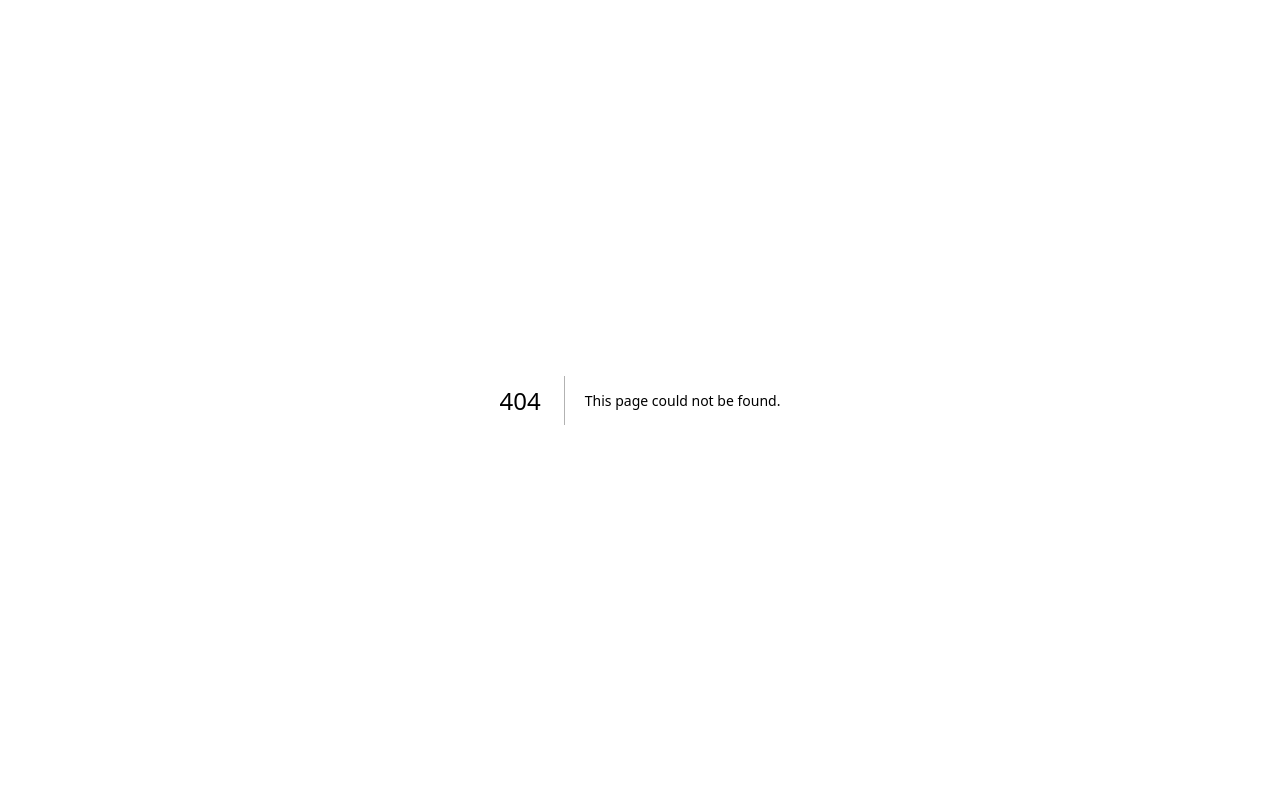
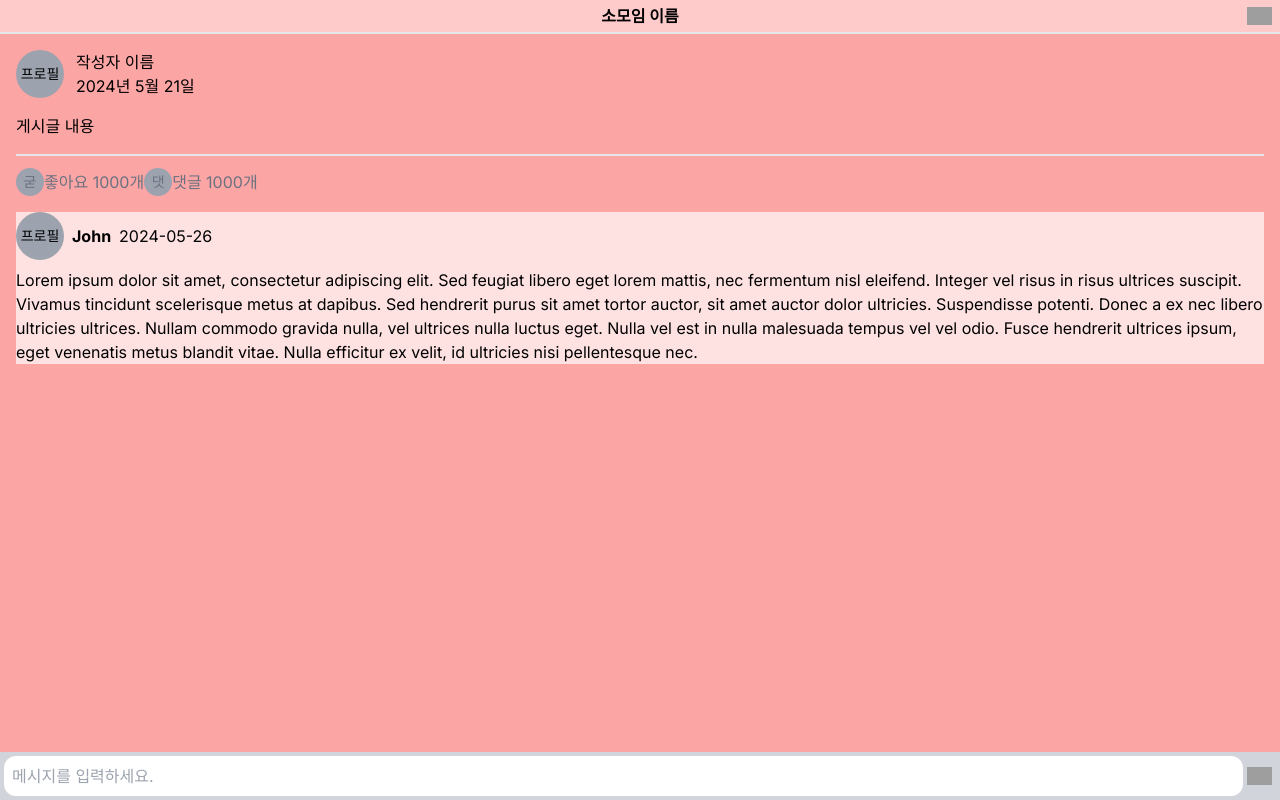
Before and after one commit to hyobin0726/do-frontend, a Next.js app: page /clubbulletin/1 in a window 1280 px wide. Before the commit this address had no page. Built offline with nearby package versions, Linux system fonts and the light colour scheme; grey boxes are pictures that could not be loaded.

Commit message:
feat: clubbulletin publishing

```diff
--- /dev/null
+++ b/src/app/(club)/clubbulletin/[clubbulletin]/layout.tsx
@@ -0,0 +1,24 @@
+import ClubBulletinBottom from '@/components/pages/club/ClubBulletinBottom'
+
+export default function ClubBulletinLayout({ children }: { children: React.ReactNode }) {
+    return (
+        <>
+            <header className="border-b-2 py-4 bg-red-200 relative">
+                <div className="container mx-auto px-4 flex items-center">
+                    <div className="absolute left-1/2 transform -translate-x-1/2">
+                        <h1 className="font-bold">소모임 이름</h1>
+                    </div>
+                    <img
+                        width="25"
+                        height="25"
+                        src="https://img.icons8.com/ios-glyphs/30/more.png"
+                        alt="수정삭제하기"
+                        className="absolute right-2 bg-red-300"
+                    />
+                </div>
+            </header>
+            {children}
+            <ClubBulletinBottom />
+        </>
+    )
+}
--- /dev/null
+++ b/src/app/(club)/clubbulletin/[clubbulletin]/page.tsx
@@ -0,0 +1,32 @@
+import ClubBulletinComment from '@/components/pages/club/ClubBulletinComment'
+
+function clubbulletin() {
+    return (
+        <div className="p-4 bg-red-300 h-[calc(100vh-5rem)] ">
+            <div className="flex items-center mb-4">
+                <div className="bg-gray-400 rounded-full w-12 h-12 flex items-center justify-center text-sm">
+                    프로필
+                </div>
+                <div className="ml-3">
+                    <p>작성자 이름</p>
+                    <p>2024년 5월 21일</p>
+                </div>
+            </div>
+            <div className="mb-4">
+                <p>게시글 내용</p>
+            </div>
+            <div className="flex items-center  border-t-2 mb-4">
+                <button className="flex items-center text-gray-500 mt-3">
+                    <div className="bg-gray-400 rounded-full w-7 h-7 flex items-center justify-center text-sm">굳</div>
+                    <span>좋아요 1000개</span>
+                </button>
+                <button className="flex items-center text-gray-500 mt-3">
+                    <div className="bg-gray-400 rounded-full w-7 h-7 flex items-center justify-center text-sm">댓</div>
+                    <span>댓글 1000개</span>
+                </button>
+            </div>
+            <ClubBulletinComment />
+        </div>
+    )
+}
+export default clubbulletin
--- a/src/app/(club)/clubbulletin/page.tsx
+++ /dev/null
@@ -1,4 +0,0 @@
-function clubbulletin() {
-    return <>게시글입니다</>
-}
-export default clubbulletin
--- a/src/app/(club)/clubdetail/clubboard/page.tsx
+++ b/src/app/(club)/clubdetail/clubboard/page.tsx
@@ -3,7 +3,7 @@ import Link from 'next/link'
 function ClubBoard() {
     return (
         <div>
-            <Link href={'/clubbulletin'} className="bg-red-100 flex">
+            <Link href={'/clubbulletin/1'} className="bg-red-100 flex">
                 소모임 게시글입니다 클릭하면 게시글로 이동
             </Link>
             <Link href={'/clubwriting'} className="bg-red-200 flex">
--- a/src/app/(club)/clubwriting/layout.tsx
+++ b/src/app/(club)/clubwriting/layout.tsx
@@ -1,11 +1,24 @@
-import ClubBulletinBottom from '@/components/pages/club/ClubBulletinBottom'
+import ClubWritingBottom from '@/components/pages/club/ClubWritingBottom'
 
 export default function ClubWritingLayout({ children }: { children: React.ReactNode }) {
     return (
         <>
-            <div className=" flex justify-center">소모임</div>
+            <header className="border-b-2 py-4 bg-red-200 relative">
+                <div className="container mx-auto px-4 flex items-center">
+                    <div className="absolute left-1/2 transform -translate-x-1/2">
+                        <h1 className="font-bold">소모임 이름</h1>
+                    </div>
+                    <div className="ml-auto">
+                        <button className="bg-red-300  py-2 px-4 rounded ">발행</button>
+                    </div>
+                </div>
+                <div className="flex items-center justify-start px-4">
+                    <input type="checkbox" className="mr-2" />
+                    <div>공지</div>
+                </div>
+            </header>
             {children}
-            <ClubBulletinBottom />
+            <ClubWritingBottom />
         </>
     )
 }
--- a/src/app/(club)/clubwriting/page.tsx
+++ b/src/app/(club)/clubwriting/page.tsx
@@ -1,4 +1,11 @@
 function ClubWriting() {
-    return <>멤버들과 공유하고 싶은 소식을 남겨보세요.</>
+    return (
+        <div className="h-[calc(100vh-10.5rem)]">
+            <textarea
+                placeholder="멤버들과 공유하고 싶은 소식을 남겨보세요."
+                className="w-full h-full p-4 bg-red-300"
+            />
+        </div>
+    )
 }
 export default ClubWriting
--- a/src/components/pages/club/ClubBulletinBottom.tsx
+++ b/src/components/pages/club/ClubBulletinBottom.tsx
@@ -1,69 +1,13 @@
-'use client'
-import Image from 'next/image'
-import { useRef, useState } from 'react'
-
 function ClubBulletinBottom() {
-    const multiRef = useRef<HTMLInputElement>(null)
-    const [multiImages, setMultiImages] = useState<Array<File>>([])
-
-    const multiFileHandler = (event: React.ChangeEvent<HTMLInputElement>) => {
-        const uploadedFiles = (event.target as HTMLInputElement).files
-
-        const existingFileNames = new Set(multiImages.map((file) => file.name))
-
-        const newFiles = Array.from(uploadedFiles as FileList)
-            .filter((file) => file.type.includes('image'))
-            .filter((file) => !existingFileNames.has(file.name))
-
-        setMultiImages((prevFiles) => [...prevFiles, ...newFiles])
-    }
-    const handleMultiImageDelete = (index: number) => {
-        setMultiImages((prevFiles) => prevFiles.filter((_, i) => i !== index))
-    }
-    console.log(multiImages)
     return (
-        <div className="flex absolute bottom-0  border-t-2 w-full">
-            {multiImages.length > 0 && (
-                <div className="flex p-2 space-x-2">
-                    {multiImages?.map((file: File, index: number) => (
-                        <div key={index} className="relative">
-                            <div className="w-[50px] h-[50px]">
-                                <Image
-                                    src={URL.createObjectURL(file)}
-                                    alt={`이미지 미리보기 ${index + 1}`}
-                                    fill
-                                    sizes="50px"
-                                />
-                            </div>
-                            <button
-                                className="absolute top-0 right-0 p-1 bg-red-500 text-white rounded-full"
-                                onClick={() => handleMultiImageDelete(index)}
-                            >
-                                X
-                            </button>
-                        </div>
-                    ))}
-                </div>
-            )}
-            <div className="p-2">
-                <label htmlFor="inputFile">
-                    <img
-                        width="50"
-                        height="50"
-                        src="https://img.icons8.com/forma-light-filled/24/image.png"
-                        alt="이미지 업로드"
-                    />
-                </label>
-                <input
-                    type="file"
-                    id="inputFile"
-                    style={{ display: 'none' }}
-                    multiple
-                    ref={multiRef}
-                    onChange={(e) => multiFileHandler(e)}
-                />
+        <form className=" absolute bottom-0 h-12 flex w-full p-1 bg-gray-300">
+            <div className="flex-grow">
+                <input type="text" className="p-2 flex-grow rounded-xl w-full" placeholder="메시지를 입력하세요." />
             </div>
-        </div>
+            <button className=" p-1">
+                <img width="25" src="https://img.icons8.com/ios-filled/50/sent.png" alt="전송" />
+            </button>
+        </form>
     )
 }
 export default ClubBulletinBottom
--- /dev/null
+++ b/src/components/pages/club/ClubBulletinComment.tsx
@@ -0,0 +1,24 @@
+function ClubBulletinComment() {
+    return (
+        <div className="bg-red-100  ">
+            <div className="flex items-center mb-2">
+                <div className="bg-gray-400 rounded-full w-12 h-12 flex items-center justify-center text-sm">
+                    프로필
+                </div>
+                <p className="font-bold ml-2">John </p>
+                <p className="ml-2">2024-05-26</p>
+            </div>
+            <p>
+                Lorem ipsum dolor sit amet, consectetur adipiscing elit. Sed feugiat libero eget lorem mattis, nec
+                fermentum nisl eleifend. Integer vel risus in risus ultrices suscipit. Vivamus tincidunt scelerisque
+                metus at dapibus. Sed hendrerit purus sit amet tortor auctor, sit amet auctor dolor ultricies.
+                Suspendisse potenti. Donec a ex nec libero ultricies ultrices. Nullam commodo gravida nulla, vel
+                ultrices nulla luctus eget. Nulla vel est in nulla malesuada tempus vel vel odio. Fusce hendrerit
+                ultrices ipsum, eget venenatis metus blandit vitae. Nulla efficitur ex velit, id ultricies nisi
+                pellentesque nec.
+            </p>
+        </div>
+    )
+}
+
+export default ClubBulletinComment
--- /dev/null
+++ b/src/components/pages/club/ClubWritingBottom.tsx
@@ -0,0 +1,79 @@
+'use client'
+import Image from 'next/image'
+import { useRef, useState } from 'react'
+
+function ClubWritingBottom() {
+    const multiRef = useRef<HTMLInputElement>(null)
+    const [multiImages, setMultiImages] = useState<Array<File>>([])
+
+    const multiFileHandler = (event: React.ChangeEvent<HTMLInputElement>) => {
+        const uploadedFiles = Array.from((event.target as HTMLInputElement).files as FileList)
+
+        const existingFileNames = new Set(multiImages.map((file) => file.name))
+        const currentImageCount = multiImages.length
+        const maxImageCount = 5
+
+        const newFiles = uploadedFiles
+            .filter((file) => file.type.includes('image'))
+            .filter((file) => !existingFileNames.has(file.name))
+            .slice(0, maxImageCount - currentImageCount)
+
+        setMultiImages((prevFiles) => [...prevFiles, ...newFiles])
+
+        if (multiImages.length === 5) {
+            alert('이미지는 최대 5장까지만 업로드할 수 있습니다.')
+        } else {
+            multiRef.current?.click()
+        }
+    }
+
+    const handleMultiImageDelete = (index: number) => {
+        setMultiImages((prevFiles) => prevFiles.filter((_, i) => i !== index))
+    }
+
+    return (
+        <div className="flex absolute bottom-0  border-t-2 w-full bg-red-100">
+            {multiImages.length > 0 && (
+                <div className="flex p-2 space-x-2">
+                    {multiImages?.map((file: File, index: number) => (
+                        <div key={index} className="relative">
+                            <div className="w-[50px] h-[50px]">
+                                <Image
+                                    src={URL.createObjectURL(file)}
+                                    alt={`이미지 미리보기 ${index + 1}`}
+                                    fill
+                                    sizes="50px"
+                                />
+                            </div>
+                            <button
+                                className="absolute top-0 right-0 p-1 bg-red-500 text-white rounded-full"
+                                onClick={() => handleMultiImageDelete(index)}
+                            >
+                                X
+                            </button>
+                        </div>
+                    ))}
+                </div>
+            )}
+            <div className="p-2">
+                <label htmlFor="inputFile">
+                    <img
+                        width="50"
+                        height="50"
+                        src="https://img.icons8.com/forma-light-filled/24/image.png"
+                        alt="이미지 업로드"
+                    />
+                </label>
+                <input
+                    type="file"
+                    id="inputFile"
+                    style={{ display: 'none' }}
+                    multiple
+                    ref={multiRef}
+                    onChange={(e) => multiFileHandler(e)}
+                />
+            </div>
+        </div>
+    )
+}
+export default ClubWritingBottom
```
